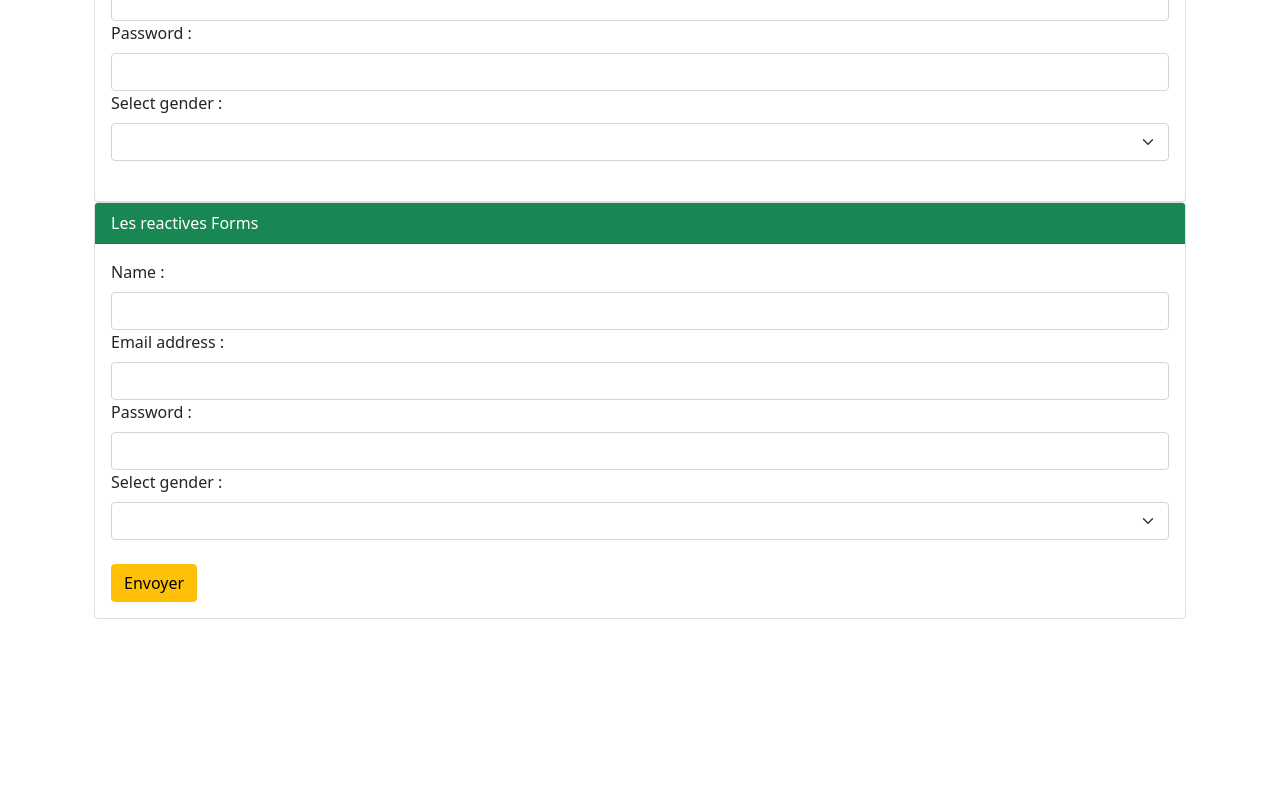
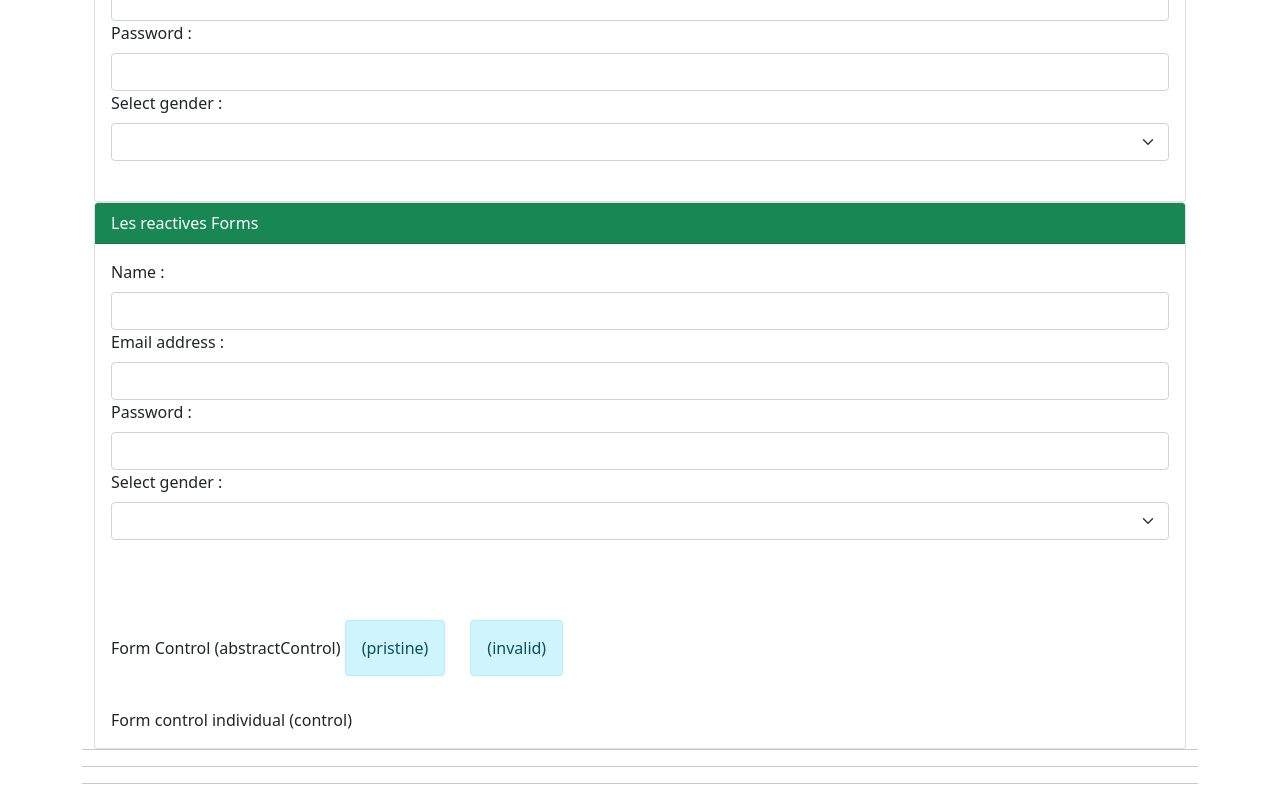
Before and after one commit to evengyl/DemoETU_Technobel_Dataviz, an Angular app: page /demo/demo15 in a window 1280 px wide. Shown: the part 308-1108 px from the top of the page. Before the commit the page ends 927 px from the top, so only its background shows below. Built offline with nearby package versions, Linux system fonts and the light colour scheme.

Commit message:
IMP demo15 reactive forms

```diff
--- a/src/app/components/demo/demo15/demo15.component.html
+++ b/src/app/components/demo/demo15/demo15.component.html
@@ -68,13 +68,27 @@
                         </select>
                         <br>
                         <button
+                            *ngIf="myForm.valid"
                             (click)="sendRf()"
                             class="btn btn-warning"
                         >Envoyer</button>
+                        <br><br><br>
+                        Form Control (abstractControl)
+                        <span *ngIf="myForm.pristine" class="alert alert-info">(pristine)</span>&nbsp;&nbsp;
+                        <span *ngIf="myForm.touched" class="alert alert-info">(touched)</span>&nbsp;&nbsp;
+                        <span *ngIf="myForm.invalid" class="alert alert-info">(invalid)</span>&nbsp;&nbsp;
+                        <span *ngIf="myForm.valid" class="alert alert-info">(valid)</span>
+
+                        <br><br><br>
+                        Form control individual (control)
+                        <span *ngIf="myForm.controls.name.valid" class="alert alert-primary">Name : (valid)</span>&nbsp;&nbsp;
+                        <span *ngIf="myForm.controls.email.valid" class="alert alert-primary">Email : (valid)</span>&nbsp;&nbsp;
+                        <span *ngIf="myForm.controls.password.valid" class="alert alert-primary">Password : (valid)</span>&nbsp;&nbsp;
+                        <span *ngIf="myForm.controls.gender.valid" class="alert alert-primary">Gender (valid)</span>
                     </form>
                 </div>
             </div>
         </div>
-
+        <hr><hr><hr>
     </div>
 </div>
--- a/src/app/components/demo/demo15/demo15.component.ts
+++ b/src/app/components/demo/demo15/demo15.component.ts
@@ -20,6 +20,7 @@ export class Demo15Component implements OnInit {
 
   ngOnInit(): void {
     this.myForm = generateMyForm(this.fb)
+
   }
 
   sendTwb()
@@ -32,7 +33,8 @@ export class Demo15Component implements OnInit {
 
   sendRf()
   {
-    console.log(this.myForm)
+    console.log(this.myForm.valid)
+    console.log(this.myForm.controls.name.valid)
   }
 
 
```
